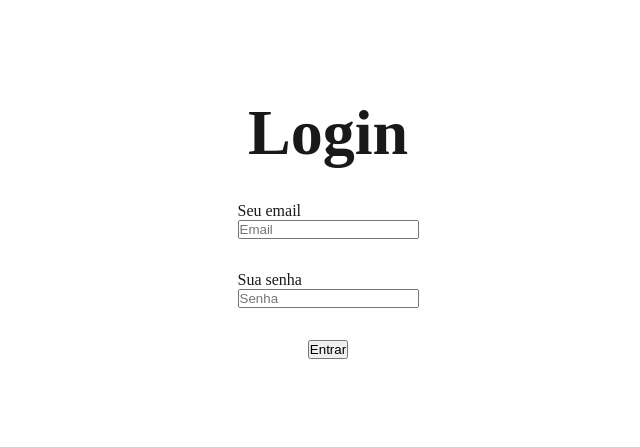
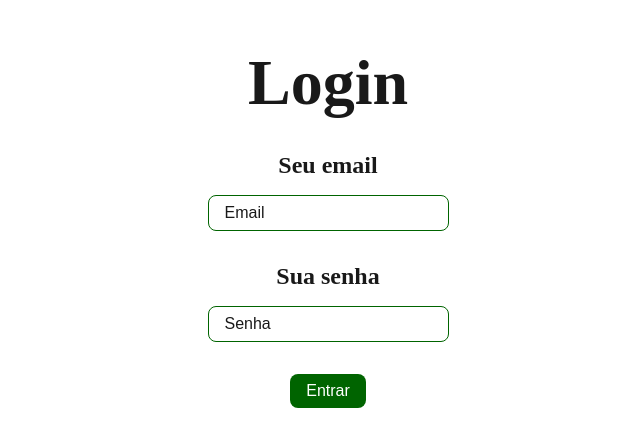
Before and after one commit to andrezadesousa/agenda-eletronica, a React (Create React App) app in the folder agenda-app/: page / in a window 1280 px wide. Shown: the part 173-620 px from the top of the page, without its empty margins (640-1280 px from the left). Built offline with nearby package versions, Linux system fonts and the light colour scheme; a web font is replaced by a local one.

Commit message:
add title and input components

```diff
--- /dev/null
+++ b/agenda-app/src/components/input/index.css
@@ -0,0 +1,26 @@
+.container {
+  display: grid;
+  gap: 1rem;
+  align-items: center;
+  justify-content: center;
+  justify-items: center;
+}
+
+.title__input {
+  font-size: var(--h2-font-size);
+}
+
+.input {
+  font-size: var(--normal-font-size);
+  border: none;
+  background-color: var(--body-color);
+  padding: 0.5rem 1rem;
+  border-radius: 0.5rem;
+  border: 1px solid var(--focus-color);
+  outline: none;
+  color: var(--text-color);
+}
+
+.input::placeholder {
+  color: var(--text-color);
+}
--- /dev/null
+++ b/agenda-app/src/components/input/index.tsx
@@ -0,0 +1,17 @@
+import React from "react";
+import "./index.css";
+
+type InputTextProps = {
+  title: string;
+  placeholder: string;
+  type: string;
+};
+
+export const Input = ({ title, placeholder, type }: InputTextProps) => {
+  return (
+    <div className="container">
+      <h1 className="title__input">{title}</h1>
+      <input className="input" type={type} placeholder={placeholder}></input>
+    </div>
+  );
+};
--- a/agenda-app/src/pages/login/index.css
+++ b/agenda-app/src/pages/login/index.css
@@ -19,6 +19,21 @@
   gap: 2rem;
 }
 
+.login__button {
+  background-color: var(--focus-color);
+  color: var(--body-color);
+  border: none;
+  padding: 0.5rem 1rem;
+  border-radius: 0.5rem;
+  font-size: var(--normal-font-size);
+  cursor: pointer;
+  transition: 0.3s;
+}
+
+.login__button:hover {
+  opacity: 0.8;
+}
+
 @media screen and (min-width: 1150px) {
   .login__container {
     grid-template-columns: repeat(2, 1fr);
--- a/agenda-app/src/pages/login/index.tsx
+++ b/agenda-app/src/pages/login/index.tsx
@@ -2,6 +2,7 @@ import React from "react";
 import "./index.css";
 import VideoHome from "../../assets/videos/loginVideo.mp4";
 import { Title } from "../../components/title";
+import { Input } from "../../components/input";
 
 export const Login = () => {
   return (
@@ -9,14 +10,8 @@ export const Login = () => {
       <video className="login__video" src={VideoHome} autoPlay loop muted />
       <div className="login__content">
         <Title title="Login" />
-        <div className="login__input">
-          <p>Seu email</p>
-          <input type="email" placeholder="Email" />
-        </div>
-        <div className="login__input">
-          <p>Sua senha</p>
-          <input type="password" placeholder="Senha" />
-        </div>
+        <Input title="Seu email" placeholder="Email" type="email" />
+        <Input title="Sua senha" placeholder="Senha" type="password" />
         <button className="login__button">Entrar</button>
       </div>
     </div>
```
